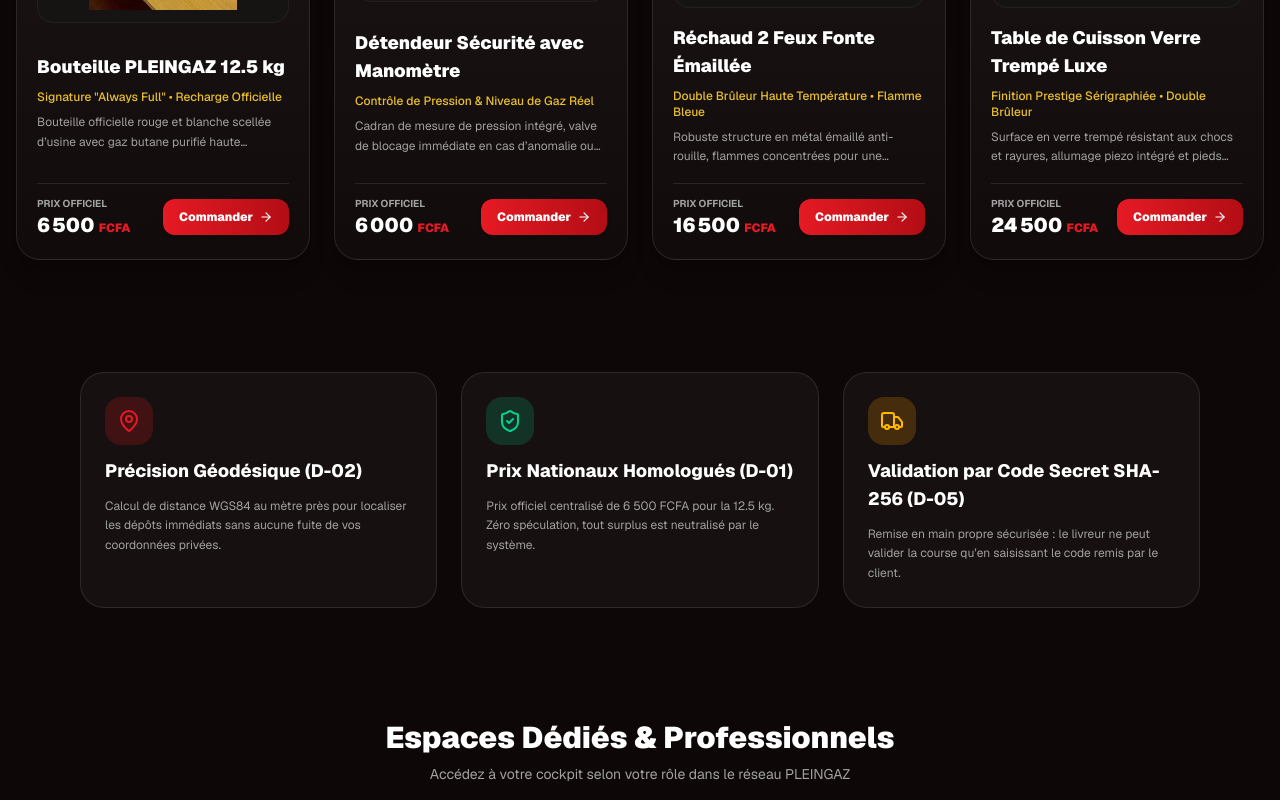
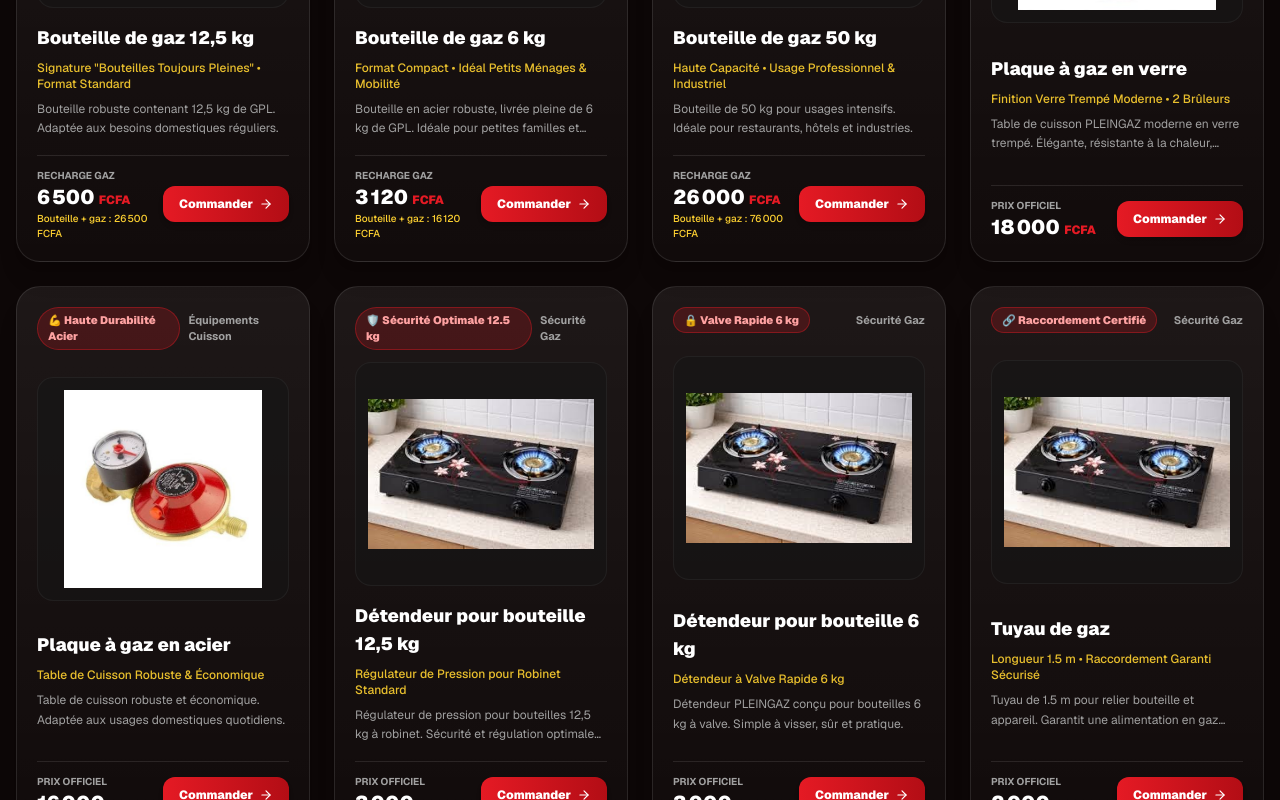
Before and after one commit to durelpro/pleingaz, a Next.js app in the folder apps/web/: page / in a window 1280 px wide. Shown: the part 1400-2200 px from the top of the page. Built offline with nearby package versions, Linux system fonts and the light colour scheme.

Commit message:
fix(catalog): align official catalog with 9 monpleingaz.com products and doc Lot 1 impact cadrage

```diff
--- a/apps/web/src/app/page.tsx
+++ b/apps/web/src/app/page.tsx
@@ -25,49 +25,121 @@
   {
     id: 'prod-pg-125',
     sku: 'PG-BOT-125',
-    name: 'Bouteille PLEINGAZ 12.5 kg',
-    subtitle: 'Signature "Always Full" • Recharge Officielle',
+    name: 'Bouteille de gaz 12,5 kg',
+    subtitle: 'Signature "Bouteilles Toujours Pleines" • Format Standard',
     image: '/products/bouteille-pleingaz-12-5kg.jpg',
     category: 'Gaz Domestique',
     price: 6500,
+    fullPrice: 26500,
+    isGasBottle: true,
     badge: '🔥 Produit Phare Homologué',
-    desc: 'Bouteille officielle rouge et blanche scellée d’usine avec gaz butane purifié haute combustion.',
+    desc: 'Bouteille robuste contenant 12,5 kg de GPL. Adaptée aux besoins domestiques réguliers.',
     inStock: true,
   },
   {
-    id: 'prod-pg-det',
-    sku: 'PG-ACC-DET',
-    name: 'Détendeur Sécurité avec Manomètre',
-    subtitle: 'Contrôle de Pression & Niveau de Gaz Réel',
-    image: '/products/detendeur-securite-manometre.jpg',
-    category: 'Sécurité Gaz',
-    price: 6000,
-    badge: '🛡️ Sécurité Vitale Fuite',
-    desc: 'Cadran de mesure de pression intégré, valve de blocage immédiate en cas d’anomalie ou de fuite.',
+    id: 'prod-pg-060',
+    sku: 'PG-BOT-060',
+    name: 'Bouteille de gaz 6 kg',
+    subtitle: 'Format Compact • Idéal Petits Ménages & Mobilité',
+    image: '/products/bouteille-pleingaz-12-5kg.jpg',
+    category: 'Gaz Domestique',
+    price: 3120,
+    fullPrice: 16120,
+    isGasBottle: true,
+    badge: '⚡ Économique & Pratique',
+    desc: 'Bouteille en acier robuste, livrée pleine de 6 kg de GPL. Idéale pour petites familles et usages occasionnels.',
     inStock: true,
   },
   {
-    id: 'prod-pg-rec-noir',
-    sku: 'PG-REC-001',
-    name: 'Réchaud 2 Feux Fonte Émaillée',
-    subtitle: 'Double Brûleur Haute Température • Flamme Bleue',
-    image: '/products/rechaud-gaz-2-feux-noir.jpg',
-    category: 'Équipements Cuisson',
-    price: 16500,
-    badge: '⚡ Économie de Gaz Maximale',
-    desc: 'Robuste structure en métal émaillé anti-rouille, flammes concentrées pour une cuisson rapide.',
+    id: 'prod-pg-500',
+    sku: 'PG-BOT-500',
+    name: 'Bouteille de gaz 50 kg',
+    subtitle: 'Haute Capacité • Usage Professionnel & Industriel',
+    image: '/products/bouteille-pleingaz-12-5kg.jpg',
+    category: 'Gaz Professionnel',
+    price: 26000,
+    fullPrice: 76000,
+    isGasBottle: true,
+    badge: '🏭 Gros Volumes / CHR',
+    desc: 'Bouteille de 50 kg pour usages intensifs. Idéale pour restaurants, hôtels et industries.',
     inStock: true,
   },
   {
-    id: 'prod-pg-rec-verre',
-    sku: 'PG-REC-002',
-    name: 'Table de Cuisson Verre Trempé Luxe',
-    subtitle: 'Finition Prestige Sérigraphiée • Double Brûleur',
+    id: 'prod-pg-pla-ver',
+    sku: 'PG-PLA-VER',
+    name: 'Plaque à gaz en verre',
+    subtitle: 'Finition Verre Trempé Moderne • 2 Brûleurs',
     image: '/products/rechaud-gaz-2-feux-verre-luxe.jpg',
-    category: 'Gamme Prestige',
-    price: 24500,
+    category: 'Équipements Cuisson',
+    price: 18000,
+    isGasBottle: false,
     badge: '✨ Design Cuisine Moderne',
-    desc: 'Surface en verre trempé résistant aux chocs et rayures, allumage piezo intégré et pieds stables.',
+    desc: 'Table de cuisson PLEINGAZ moderne en verre trempé. Élégante, résistante à la chaleur, facile à nettoyer.',
+    inStock: true,
+  },
+  {
+    id: 'prod-pg-pla-aci',
+    sku: 'PG-PLA-ACI',
+    name: 'Plaque à gaz en acier',
+    subtitle: 'Table de Cuisson Robuste & Économique',
+    image: '/products/rechaud-gaz-2-feux-noir.jpg',
+    category: 'Équipements Cuisson',
+    price: 16000,
+    isGasBottle: false,
+    badge: '💪 Haute Durabilité Acier',
+    desc: 'Table de cuisson robuste et économique. Adaptée aux usages domestiques quotidiens.',
+    inStock: true,
+  },
+  {
+    id: 'prod-pg-det-125',
+    sku: 'PG-DET-125',
+    name: 'Détendeur pour bouteille 12,5 kg',
+    subtitle: 'Régulateur de Pression pour Robinet Standard',
+    image: '/products/detendeur-securite-manometre.jpg',
+    category: 'Sécurité Gaz',
+    price: 3000,
+    isGasBottle: false,
+    badge: '🛡️ Sécurité Optimale 12.5 kg',
+    desc: 'Régulateur de pression pour bouteilles 12,5 kg à robinet. Sécurité et régulation optimale pour usage domestique.',
+    inStock: true,
+  },
+  {
+    id: 'prod-pg-det-060',
+    sku: 'PG-DET-060',
+    name: 'Détendeur pour bouteille 6 kg',
+    subtitle: 'Détendeur à Valve Rapide 6 kg',
+    image: '/products/detendeur-securite-manometre.jpg',
+    category: 'Sécurité Gaz',
+    price: 3000,
+    isGasBottle: false,
+    badge: '🔒 Valve Rapide 6 kg',
+    desc: 'Détendeur PLEINGAZ conçu pour bouteilles 6 kg à valve. Simple à visser, sûr et pratique.',
+    inStock: true,
+  },
+  {
+    id: 'prod-pg-tuy',
+    sku: 'PG-ACC-TUY',
+    name: 'Tuyau de gaz',
+    subtitle: 'Longueur 1.5 m • Raccordement Garanti Sécurisé',
+    image: '/products/detendeur-securite-manometre.jpg',
+    category: 'Sécurité Gaz',
+    price: 2000,
+    isGasBottle: false,
+    badge: '🔗 Raccordement Certifié',
+    desc: 'Tuyau de 1.5 m pour relier bouteille et appareil. Garantit une alimentation en gaz sûre et durable.',
+    inStock: true,
+  },
+  {
+    id: 'prod-pg-bru',
+    sku: 'PG-ACC-BRU',
+    name: 'Brûleur vissable pour bouteille 6 kg',
+    subtitle: 'Cuisson Directe sur Bouteille 6 kg',
+    image: '/products/rechaud-gaz-2-feux-noir.jpg',
+    category: 'Équipements Cuisson',
+    price: 1500,
+    isGasBottle: false,
+    badge: '🍳 Cuisson Directe Mobile',
+    desc: 'Brûleur à fixer directement sur la valve. Solution simple et mobile pour cuisson rapide.',
     inStock: true,
   },
 ];
@@ -294,10 +366,26 @@
               {/* Price & Action */}
               <div className="pt-3 border-t border-white/10 flex items-center justify-between">
                 <div>
-                  <span className="text-[10px] text-neutral-400 block font-bold uppercase">Prix Officiel</span>
-                  <span className="text-xl font-black text-white">
-                    {prod.price.toLocaleString('fr-FR')} <span className="text-xs text-[#E51A24]">FCFA</span>
-                  </span>
+                  {prod.isGasBottle ? (
+                    <div>
+                      <span className="text-[10px] text-neutral-400 block font-bold uppercase">Recharge gaz</span>
+                      <span className="text-xl font-black text-white">
+                        {prod.price.toLocaleString('fr-FR')} <span className="text-xs text-[#E51A24]">FCFA</span>
+                      </span>
+                      {prod.fullPrice && (
+                        <span className="text-[10px] text-amber-300 block font-medium">
+                          Bouteille + gaz : {prod.fullPrice.toLocaleString('fr-FR')} FCFA
+                        </span>
+                      )}
+                    </div>
+                  ) : (
+                    <div>
+                      <span className="text-[10px] text-neutral-400 block font-bold uppercase">Prix Officiel</span>
+                      <span className="text-xl font-black text-white">
+                        {prod.price.toLocaleString('fr-FR')} <span className="text-xs text-[#E51A24]">FCFA</span>
+                      </span>
+                    </div>
+                  )}
                 </div>
 
                 <Link
--- a/apps/web/src/components/distributor/InventoryList.tsx
+++ b/apps/web/src/components/distributor/InventoryList.tsx
@@ -23,8 +23,9 @@
   const [now, setNow] = useState<number | null>(null);
   const [quickConfirmSuccess, setQuickConfirmSuccess] = useState(false);
   const [inventory, setInventory] = useState<InventoryItem[]>([
-    { id: '1', product: { id: 'p1', name: 'Bouteille Gaz Domestique', weightKg: 12.5 }, level: 'BON', lastConfirmedAt: '2026-10-19T12:00:00.000Z' },
-    { id: '2', product: { id: 'p2', name: 'Petite Bouteille Camping', weightKg: 6 }, level: 'MOYEN', lastConfirmedAt: '2026-10-19T11:30:00.000Z' },
+    { id: '1', product: { id: 'p1', name: 'Bouteille de gaz 12,5 kg', weightKg: 12.5 }, level: 'BON', lastConfirmedAt: '2026-10-19T12:00:00.000Z' },
+    { id: '2', product: { id: 'p2', name: 'Bouteille de gaz 6 kg', weightKg: 6 }, level: 'MOYEN', lastConfirmedAt: '2026-10-19T11:30:00.000Z' },
+    { id: '3', product: { id: 'p3', name: 'Bouteille de gaz 50 kg', weightKg: 50 }, level: 'BON', lastConfirmedAt: '2026-10-19T10:00:00.000Z' },
   ]);
 
   useEffect(() => {
```
Also changed, not shown: packages/database/prisma/seed.ts (+48 -30 lines), 2 other files (tests, documents, lock files or other folders).
